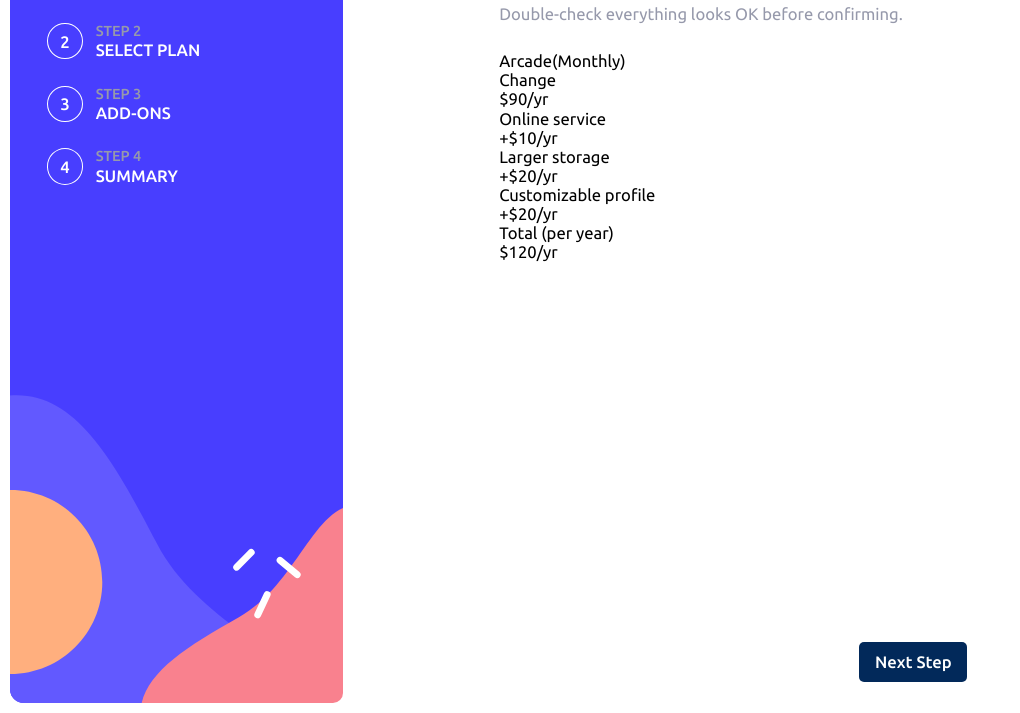
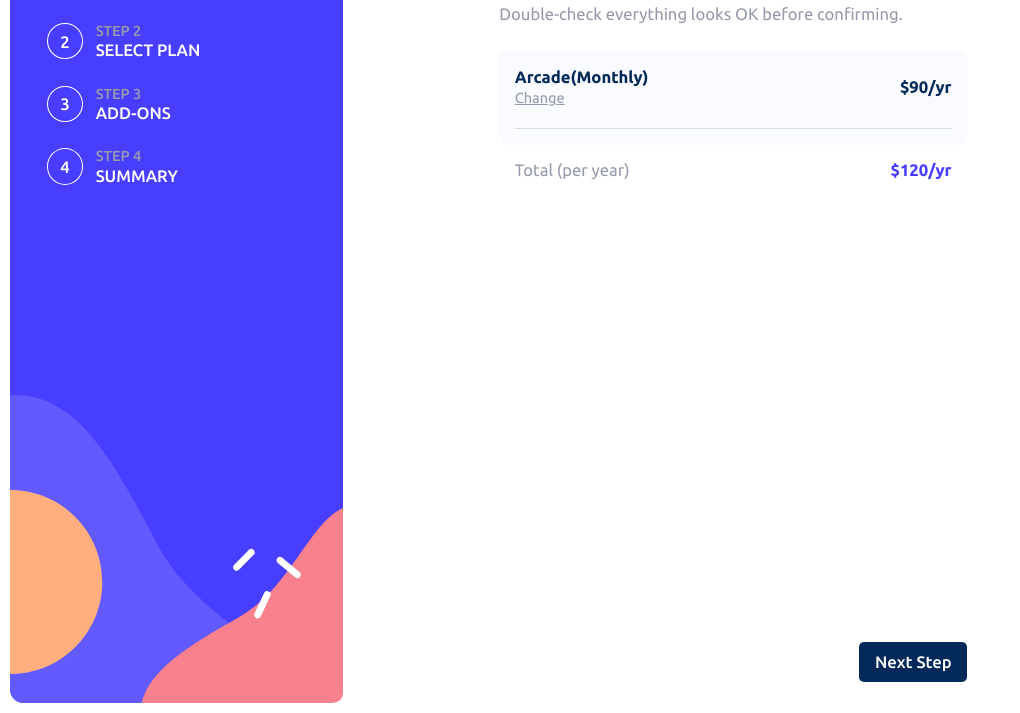
Before and after one commit to Imoyemi-1/multi-step-form-app, a website: page index.html in a window 1280 px wide. Shown: the part 87-800 px from the top of the page, without its empty margins (0-1020 px from the left). Drawn offline with Linux system fonts and the light colour scheme.

Commit message:
style: add styling to finish-up page

```diff
--- a/css/style.css
+++ b/css/style.css
@@ -350,6 +350,74 @@ input[type='checkbox'] {
   color: var(--Purple-600);
 }
 
+/* FOR FINISH UP SCREEN */
+
+#calculate-container {
+  background-color: var(--Blue-50);
+  padding: 1.5rem;
+  border-radius: 7px;
+  box-shadow: 0 0 2px var(--Blue-100);
+}
+
+#plan-chose {
+  display: flex;
+  align-items: center;
+  justify-content: space-between;
+  border-bottom: 1px solid var(--Purple-200);
+  padding-bottom: 2rem;
+}
+
+#plan-chose-name,
+#plan-chose-price {
+  font-weight: var(--big);
+  color: var(--Blue-950);
+}
+
+#change-plan-chose {
+  font-weight: 400;
+  color: var(--Grey-500);
+  text-decoration: underline;
+  font-size: 1.4rem;
+  margin-top: 0.4rem;
+  cursor: pointer;
+}
+
+.add-ons-chose,
+#total-container {
+  display: none;
+  align-items: center;
+  justify-content: space-between;
+  margin-top: 1.5rem;
+}
+
+.add-ons-chose.checked {
+  display: flex;
+}
+
+.add-ons-chose-name {
+  color: var(--Grey-500);
+  font-weight: 400;
+}
+
+.add-ons-chose-price {
+  color: var(--Blue-950);
+  font-weight: var(--sm);
+}
+
+#total-container {
+  padding: 0 1.5rem;
+  color: var(--Grey-500);
+  font-weight: 400;
+  display: flex;
+  align-items: center;
+  justify-content: space-between;
+  margin-top: 1.5rem;
+}
+
+#total-price {
+  color: var(--Purple-600);
+  font-weight: var(--big);
+}
 /* RESPONSIVENESS MEDIA QUERIES*/
 
 @media screen and (min-width: 48rem) {
```
